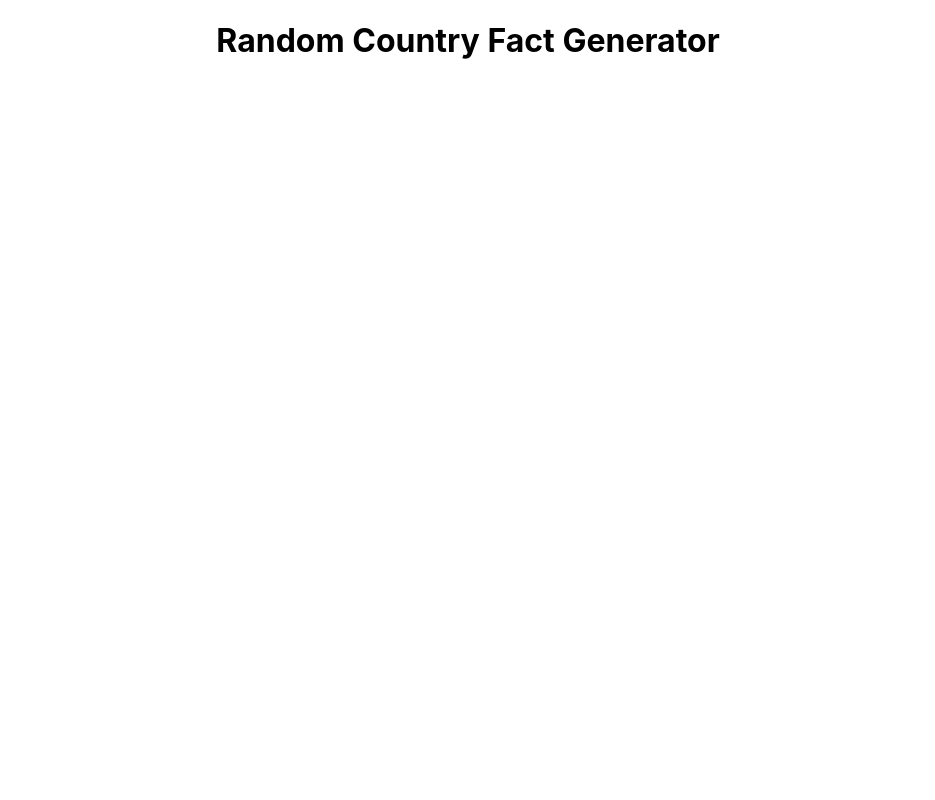
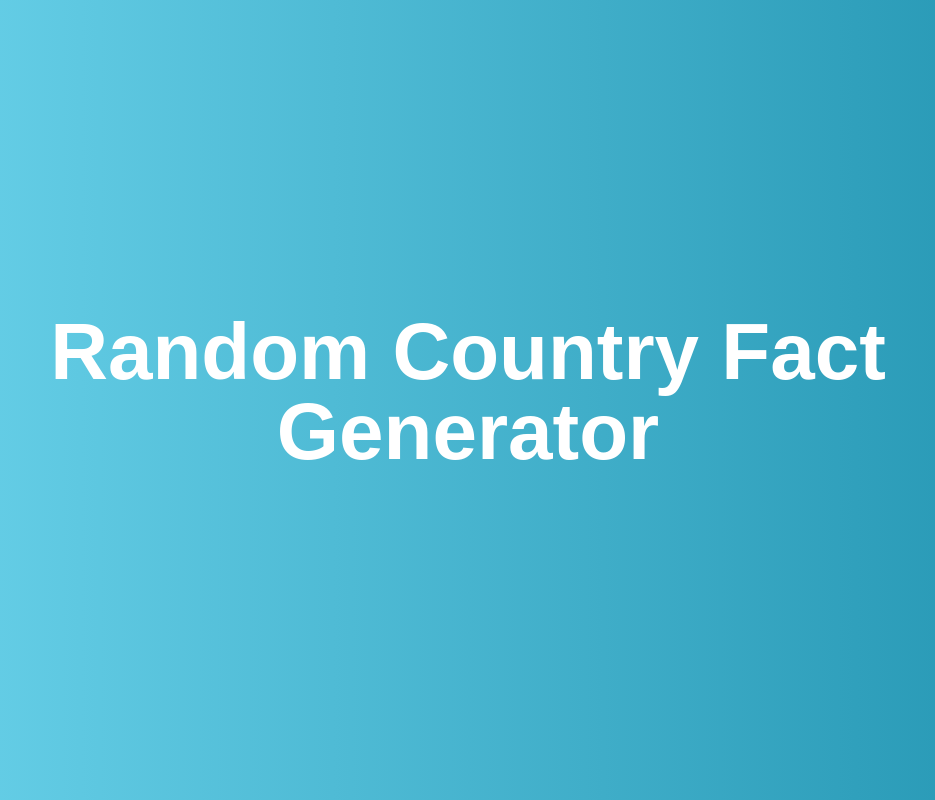
Before and after one commit to robdcal/random-country-fact-generator, a React (Create React App) app: page / in a window 1280 px wide. Shown: the whole page, without its empty margins (172-1107 px from the left). Built offline with nearby package versions, Linux system fonts and the light colour scheme.

Commit message:
initial styles

```diff
--- a/src/App.css
+++ b/src/App.css
@@ -1,38 +1,61 @@
-.App {
-  text-align: center;
+* {
+  margin: 0;
+  padding: 0;
+  box-sizing: border-box;
 }
 
-.App-logo {
-  height: 40vmin;
-  pointer-events: none;
+body {
+  background: #2193b0; /* fallback for old browsers */
+  background: -webkit-linear-gradient(
+    to right,
+    #6dd5ed,
+    #2193b0
+  ); /* Chrome 10-25, Safari 5.1-6 */
+  background: linear-gradient(
+    to right,
+    #6dd5ed,
+    #2193b0
+  ); /* W3C, IE 10+/ Edge, Firefox 16+, Chrome 26+, Opera 12+, Safari 7+ */
+  color: white;
+  font-family: "Poppins", sans-serif;
+  font-weight: 300;
+  font-size: 16px;
+  min-height: 100vh;
 }
 
-@media (prefers-reduced-motion: no-preference) {
-  .App-logo {
-    animation: App-logo-spin infinite 20s linear;
-  }
+h1 {
+  font-size: 5rem;
+  line-height: 5rem;
+  margin-bottom: 1rem;
 }
 
-.App-header {
-  background-color: #282c34;
-  min-height: 100vh;
+h2 {
+  font-size: 3rem;
+  line-height: 3rem;
+  margin-bottom: 1rem;
+}
+
+h3 {
+  font-size: 2rem;
+  line-height: 2rem;
+  margin-bottom: 0.75rem;
+}
+
+.App {
+  max-width: 960px;
+  margin: 0 auto;
+  overflow: auto;
+}
+
+.hero {
   display: flex;
   flex-direction: column;
-  align-items: center;
   justify-content: center;
-  font-size: calc(10px + 2vmin);
-  color: white;
+  height: 100vh;
+  text-align: center;
+  transition: all 0.5s ease-in;
 }
 
-.App-link {
-  color: #61dafb;
+.hero p {
+  margin-bottom: 4rem;
 }
-
-@keyframes App-logo-spin {
-  from {
-    transform: rotate(0deg);
-  }
-  to {
-    transform: rotate(360deg);
-  }
-}
```
